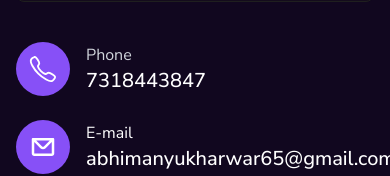
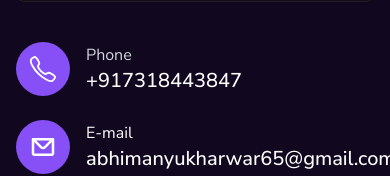
Before and after one commit to Skyskraper/Portfolio, a React (Vite) app: page / in a window 390 px wide. Shown: the part 5037-5213 px from the top of the page. Built offline with nearby package versions, Linux system fonts and the light colour scheme.

Commit message:
change in phone and email

```diff
--- a/src/Layout/Pages/Contact.jsx
+++ b/src/Layout/Pages/Contact.jsx
@@ -123,8 +123,13 @@ const Contact = () => {
                   <IoCallOutline />
                 </div>
                 <div className="text-white">
+
                   <p className="text-gray-300">Phone</p>
-                  <span className="text-xl font-medium">7318443847</span>
+                  <a href='tel:+917318443847'>
+                    <span className="text-xl font-medium">+917318443847</span>
+
+                  </a>
+
                 </div>
               </div>
 
@@ -135,7 +140,11 @@ const Contact = () => {
                 </div>
                 <div className="text-white">
                   <p className="text-white">E-mail</p>
-                  <span className="text-xl font-medium">abhimanyukharwar65@gmail.com</span>
+                  <a href='mailto:abhimanyukharwar65@gmail.com'>
+                    <span className="text-xl font-medium">abhimanyukharwar65@gmail.com</span>
+
+                  </a>
+
                 </div>
               </div>
 
```
